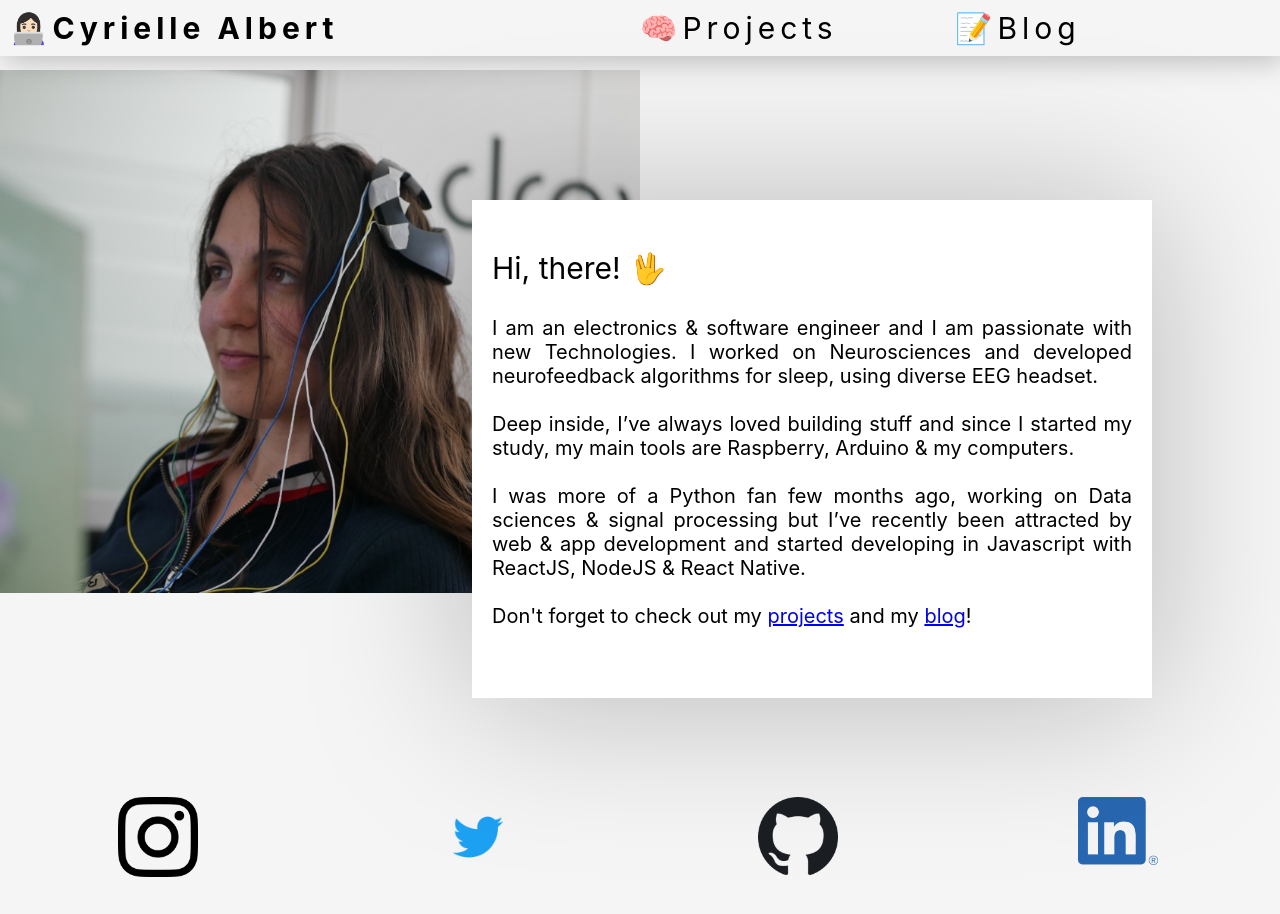
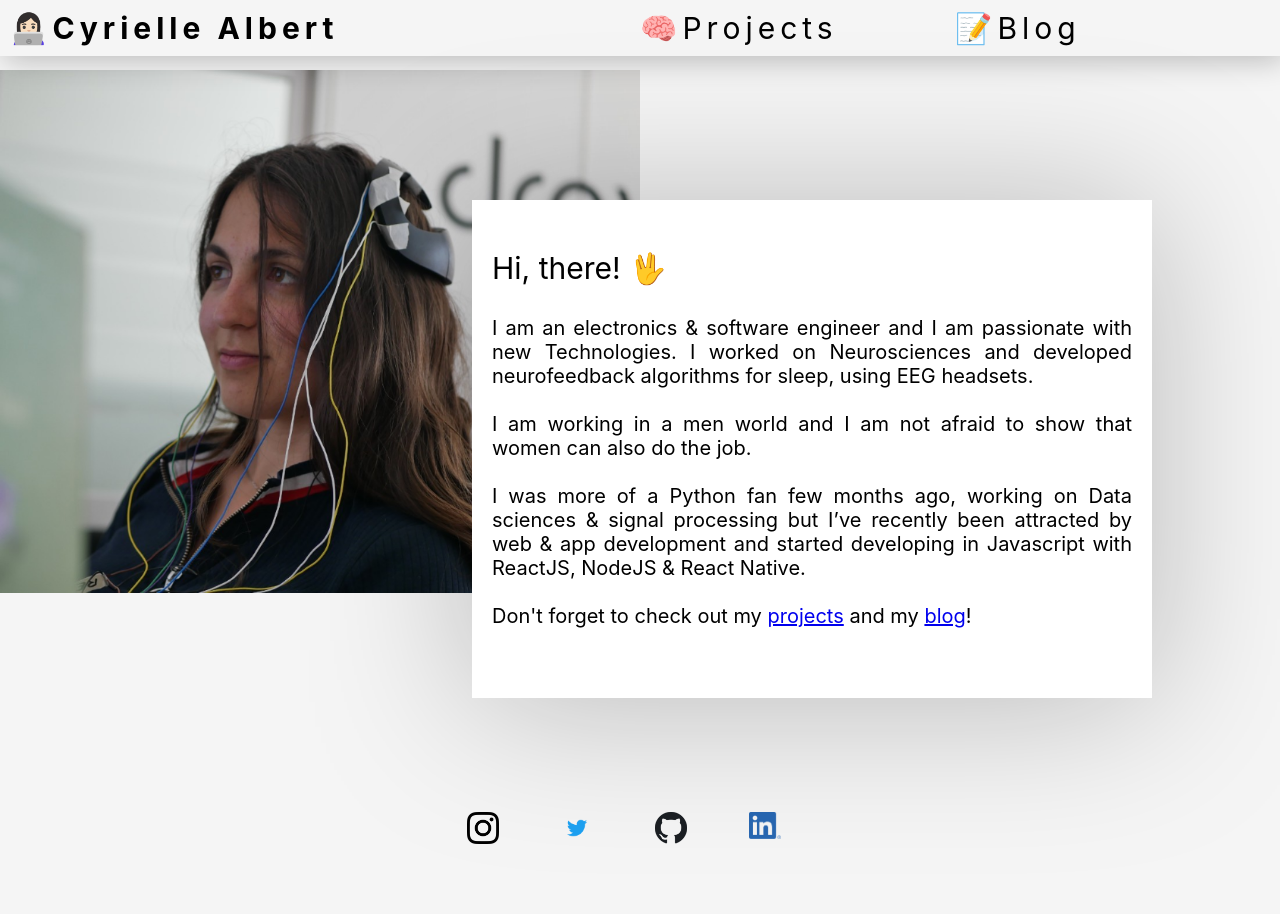
Before and after one commit to CyrielleAlbert/CyrielleInDev, a React (Create React App) app: page / in a window 1280 px wide. Shown: the top 914 px of the page. Built offline with nearby package versions, Linux system fonts and the light colour scheme.

Commit message:
footer & typo mistakes

```diff
--- a/src/Pages/Home.js
+++ b/src/Pages/Home.js
@@ -78,9 +78,9 @@ class Home extends Component {
             <p>
               I am an electronics & software engineer and I am passionate with
               new Technologies.  I worked on Neurosciences and developed
-              neurofeedback algorithms for sleep, using diverse EEG headset.{" "}<br></br><br></br>
+              neurofeedback algorithms for sleep, using EEG headsets.{" "}<br></br><br></br>
               {
-                "Deep inside, I’ve always loved building stuff and since I started my study, my main tools are Raspberry, Arduino & my computers."
+                "I am working in a men world and I am not afraid to show that women can also do the job."
               }<br></br><br></br>
               {
                 "I was more of a Python fan few months ago, working on Data sciences & signal processing but I’ve recently been attracted by web & app development and started developing in Javascript with ReactJS, NodeJS & React Native."
@@ -101,35 +101,22 @@ class Home extends Component {
         >
               <div
                 style={{
-                  width: "25%",
+                  display:'flex',
+                  flexDirection:'row',
+                  justifyContent:'center',
                 }}
               >
-                <a href="https://www.instagram.com/al_rielle/">
-                  <img src={IG} style={{ width: "25%",paddingLeft:'37%' }} />
+                <a href="https://www.instagram.com/al_rielle/" style={{width: '5%', padding:15}}>
+                  <img src={IG} style={{ width: "50%", }} />
                 </a>
-              </div>
-              <div style={{ width: "25%" }}>
-                <a href="https://twitter.com/Cyri_official">
-                  <img src={twitter} style={{ width: "25%",paddingLeft:'37%' }} />
+                <a href="https://twitter.com/Cyri_official" style={{width: '5%',padding:15}}>
+                  <img src={twitter} style={{ width: "50%", }} />
                 </a>
-              </div>
-              <div
-                style={{
-                  width: "25%",
-
-                }}
-              >
-                <a href="https://github.com/CyrielleAlbert">
-                  <img src={github} style={{ width: "25%",paddingLeft:'37%' }} />
+                <a href="https://github.com/CyrielleAlbert" style={{width: '5%',padding:15}}>
+                  <img src={github} style={{ width: "50%", }} />
                 </a>
-              </div>
-              <div
-                style={{
-                  width: "25%",
-                }}
-              >
-                <a href="https://www.linkedin.com/in/cyriellealbert/">
-                  <img src={LinkedinLogo} style={{ width: "25%",paddingLeft:'37%' }} />
+                <a href="https://www.linkedin.com/in/cyriellealbert/" style={{width: '5%',padding:15}}>
+                  <img src={LinkedinLogo} style={{ width: "50%", }} />
                 </a>
               </div>
         </div>
```
Also changed, not shown: public/Projects/lineFollowingRobot.md (+1 -1 lines), public/Projects/telegramBots.md (+1 -1 lines), public/Projects/useby.md (+1 -1 lines).
